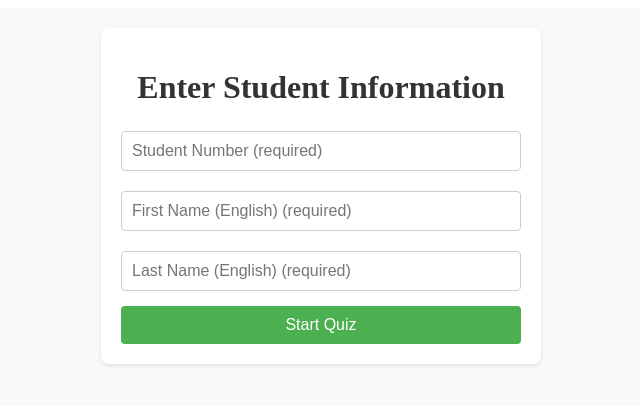
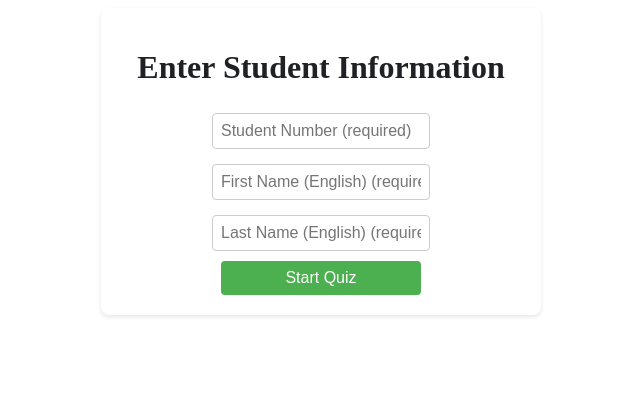
Before and after one commit to canadaclubjp/quiz-app, a React (Create React App) app: page / in a window 1280 px wide. Shown: the top 406 px of the page, without its empty margins (319-959 px from the left). Built offline with nearby package versions, Linux system fonts and the light colour scheme.

Commit message:
Update layout to single column with checkboxes on left, remove A/B/C/D labels

```diff
--- /dev/null
+++ b/src/QuizApp.css
@@ -0,0 +1,196 @@
+.quiz-container {
+  max-width: 800px;
+  margin: 0 auto;
+  padding: 20px;
+  display: flex;
+  flex-direction: column;
+  align-items: center;
+}
+
+.signin-container {
+  max-width: 400px;
+  margin: 0 auto;
+  padding: 20px;
+  display: flex;
+  flex-direction: column;
+  align-items: center;
+  background: white;
+  border-radius: 8px;
+  box-shadow: 0 2px 4px rgba(0, 0, 0, 0.1);
+}
+
+.signin-input {
+  margin-bottom: 10px;
+  width: 200px;
+  padding: 8px;
+  border-radius: 4px;
+  border: 1px solid #ccc;
+  font-size: 16px;
+}
+
+.signin-button {
+  width: 200px;
+  padding: 8px;
+  background-color: #4CAF50;
+  color: white;
+  border: none;
+  border-radius: 4px;
+  cursor: pointer;
+  font-size: 16px;
+}
+
+.question-block {
+  background: white;
+  border: 1px solid #ccc;
+  border-radius: 8px;
+  padding: 15px;
+  margin-bottom: 15px;
+  width: 100%;
+  max-width: 600px;
+  box-shadow: 0 2px 4px rgba(0, 0, 0, 0.1);
+  text-align: left; /* Ensure content starts from the left */
+}
+
+.choices {
+  display: flex;
+  flex-direction: column;
+  gap: 10px;
+  margin-top: 10px;
+}
+
+.choice-item {
+  display: flex;
+  align-items: center;
+  gap: 10px;
+}
+
+.choice-item input[type="checkbox"] {
+  margin: 0;
+}
+
+.choice-item label {
+  margin: 0;
+  font-size: 16px;
+}
+
+.text-input {
+  width: 100%;
+  padding: 8px;
+  border-radius: 4px;
+  border: 1px solid #ccc;
+  font-size: 16px;
+}
+
+.media {
+  max-width: 100%;
+  margin-top: 10px;
+}
+
+.timer {
+  margin-bottom: 20px;
+  font-size: 18px;
+  font-weight: bold;
+}
+
+.submit-button {
+  padding: 8px 16px;
+  background-color: #4CAF50;
+  color: white;
+  border: none;
+  border-radius: 4px;
+  cursor: pointer;
+  font-size: 16px;
+}
+
+.result {
+  text-align: center;
+}
+
+.error {
+  text-align: center;
+  color: red;
+  padding: 20px;
+}
+
+.loading {
+  text-align: center;
+  padding: 20px;
+}
+
+/* Responsive Design */
+@media (max-width: 768px) {
+  .quiz-container {
+    max-width: 100%;
+    padding: 10px;
+  }
+
+  .signin-container {
+    max-width: 100%;
+    padding: 10px;
+  }
+
+  .question-block {
+    padding: 10px;
+    margin-bottom: 10px;
+  }
+
+  .choices {
+    gap: 8px;
+  }
+
+  .choice-item label {
+    font-size: 14px;
+  }
+
+  .text-input {
+    font-size: 14px;
+  }
+
+  .signin-input {
+    width: 100%;
+    max-width: 300px;
+    font-size: 14px;
+  }
+
+  .signin-button {
+    width: 100%;
+    max-width: 300px;
+    font-size: 14px;
+  }
+
+  .submit-button {
+    width: 100%;
+    max-width: 300px;
+    font-size: 14px;
+  }
+
+  h1 {
+    font-size: 24px;
+  }
+
+  h3 {
+    font-size: 18px;
+  }
+}
+
+@media (max-width: 480px) {
+  .question-block {
+    padding: 8px;
+  }
+
+  .choice-item label {
+    font-size: 12px;
+  }
+
+  .text-input {
+    font-size: 12px;
+  }
+
+  h1 {
+    font-size: 20px;
+  }
+
+  h3 {
+    font-size: 16px;
+  }
+}
--- a/src/QuizApp.js
+++ b/src/QuizApp.js
@@ -1,5 +1,5 @@
 import React, { useState, useEffect } from "react";
-import axios from "axios";
+import './QuizApp.css';
 
 export default function QuizApp() {
     const [quiz, setQuiz] = useState(null);
@@ -33,25 +33,30 @@ export default function QuizApp() {
         }
         const url = `https://quiz-app-backend-jp.fly.dev/quiz/${parseInt(quizId)}?student_number=${studentNumber}&course_number=${courseNumber}`;
         try {
-            const response = await axios.get(url);
-            if (response.data.message === "You have already taken this quiz.") {
+            const response = await fetch(url);
+            if (!response.ok) {
+                const errorText = await response.text();
+                throw new Error(`HTTP error! status: ${response.status}, details: ${errorText}`);
+            }
+            const data = await response.json();
+            if (data.message === "You have already taken this quiz.") {
                 setSubmitted(true);
-                setScore(response.data.score);
-                setTotal(response.data.total);
+                setScore(data.score);
+                setTotal(data.total);
                 setIsStudentIdEntered(true);
                 setQuiz({ title: "Quiz Already Taken" });
                 return;
             }
-            setQuiz(response.data);
+            setQuiz(data);
             setIsStudentIdEntered(true);
             setError(null);
 
-            const hasAudioOrVideo = response.data.questions.some((q) => q.audio_url || q.video_url);
+            const hasAudioOrVideo = data.questions.some((q) => q.audio_url || q.video_url);
             const initialTime = hasAudioOrVideo ? 10 * 60 : 5 * 60;
             setTimeLeft(initialTime);
         } catch (err) {
             console.error("Error fetching quiz:", err);
-            setError(err.response?.data?.detail || err.message);
+            setError(err.message);
         }
     };
 
@@ -71,7 +76,7 @@ export default function QuizApp() {
     };
 
     const handleCheckbox = (questionId, value) => {
-        const cleanValue = value.includes(": ") ? value.split(": ")[1].trim() : value.trim();
+        const cleanValue = value.trim();
         console.log(`Q${questionId} - Checkbox: Raw=${value}, Clean=${cleanValue}`);
         setAnswers((prev) => {
             const currentAnswers = Array.isArray(prev[questionId]) ? prev[questionId] : [];
@@ -89,25 +94,36 @@ export default function QuizApp() {
             return;
         }
         const submitUrl = `https://quiz-app-backend-jp.fly.dev/submit_quiz/${parseInt(quizId)}`;
+        const formattedAnswers = {};
+        Object.keys(answers).forEach((qId) => {
+            formattedAnswers[qId] = answers[qId];
+        });
         const submission = {
             student_number: studentNumber,
             first_name_english: firstNameEnglish,
             last_name_english: lastNameEnglish,
             course_number: courseNumber,
-            answers: Object.keys(answers).reduce((acc, qId) => {
-                acc[qId] = answers[qId];
-                return acc;
-            }, {})
+            answers: formattedAnswers
         };
+        console.log("Submitting:", submission);
         try {
-            const response = await axios.post(submitUrl, submission);
-            setScore(response.data.score);
-            setTotal(response.data.total);
+            const response = await fetch(submitUrl, {
+                method: "POST",
+                headers: { "Content-Type": "application/json" },
+                body: JSON.stringify(submission)
+            });
+            if (!response.ok) {
+                const errorText = await response.text();
+                throw new Error(`HTTP error! status: ${response.status}, details: ${errorText}`);
+            }
+            const result = await response.json();
+            setScore(result.score);
+            setTotal(result.total);
             setSubmitted(true);
             setError(null);
         } catch (err) {
             console.error("Error submitting quiz:", err);
-            setError(err.response?.data?.detail || err.message);
+            setError(err.message);
         }
     };
 
@@ -125,28 +141,19 @@ export default function QuizApp() {
         return url;
     };
 
-    if (error) return <div style={{ textAlign: "center", color: "red", padding: "20px" }}>Error: {error}</div>;
+    if (error) return <div className="error">Error: {error}</div>;
 
     if (!isStudentIdEntered) {
         return (
-            <div style={{ display: "flex", flexDirection: "column", alignItems: "center", padding: "20px", minHeight: "100vh", backgroundColor: "#f9f9f9" }}>
-                <div style={{ backgroundColor: "#fff", padding: "20px", borderRadius: "8px", boxShadow: "0 2px 4px rgba(0,0,0,0.1)", width: "100%", maxWidth: "400px" }}>
-                    <h1 style={{ marginBottom: "20px", textAlign: "center", color: "#333" }}>Enter Student Information</h1>
+            <div className="signin-container">
+                <h1>Enter Student Information</h1>
                 <input
                     type="text"
                     placeholder="Student Number (required)"
                     value={studentNumber}
                     onChange={(e) => setStudentNumber(e.target.value)}
                     required
-                        style={{
-                            marginBottom: "15px",
-                            width: "100%",
-                            padding: "10px",
-                            borderRadius: "4px",
-                            border: "1px solid #ccc",
-                            fontSize: "16px",
-                            boxSizing: "border-box",
-                        }}
+                    className="signin-input"
                 />
                 <input
                     type="text"
@@ -154,15 +161,7 @@ export default function QuizApp() {
                     value={firstNameEnglish}
                     onChange={(e) => setFirstNameEnglish(e.target.value)}
                     required
-                        style={{
-                            marginBottom: "15px",
-                            width: "100%",
-                            padding: "10px",
-                            borderRadius: "4px",
-                            border: "1px solid #ccc",
-                            fontSize: "16px",
-                            boxSizing: "border-box",
-                        }}
+                    className="signin-input"
                 />
                 <input
                     type="text"
@@ -170,91 +169,56 @@ export default function QuizApp() {
                     value={lastNameEnglish}
                     onChange={(e) => setLastNameEnglish(e.target.value)}
                     required
-                        style={{
-                            marginBottom: "15px",
-                            width: "100%",
-                            padding: "10px",
-                            borderRadius: "4px",
-                            border: "1px solid #ccc",
-                            fontSize: "16px",
-                            boxSizing: "border-box",
-                        }}
+                    className="signin-input"
                 />
-                    <button
-                        onClick={fetchQuiz}
-                        style={{
-                            width: "100%",
-                            padding: "10px",
-                            backgroundColor: "#4CAF50",
-                            color: "white",
-                            border: "none",
-                            borderRadius: "4px",
-                            cursor: "pointer",
-                            fontSize: "16px",
-                        }}
-                    >
-                        Start Quiz
-                    </button>
-                </div>
+                <button onClick={fetchQuiz} className="signin-button">Start Quiz</button>
             </div>
         );
     }
 
-    if (!quiz) return <div style={{ textAlign: "center", padding: "20px" }}>Loading...</div>;
+    if (!quiz) return <div className="loading">Loading...</div>;
 
     return (
-        <div style={{ display: "flex", flexDirection: "column", alignItems: "center", padding: "20px", minHeight: "100vh", backgroundColor: "#f9f9f9" }}>
-            <h1 style={{ marginBottom: "20px", textAlign: "center", color: "#333" }}>{quiz.title}</h1>
+        <div className="quiz-container">
+            <h1>{quiz.title}</h1>
             {!submitted ? (
                 <>
-                    <div style={{ marginBottom: "20px", fontSize: "18px", fontWeight: "bold", color: "#555" }}>
+                    <div className="timer">
                         Time Left: {formatTime(timeLeft)}
                     </div>
                     {quiz.questions.map((q) => (
-                        <div
-                            key={q.id}
-                            style={{
-                                backgroundColor: "#fff",
-                                padding: "20px",
-                                marginBottom: "15px",
-                                width: "100%",
-                                maxWidth: "600px",
-                                borderRadius: "8px",
-                                boxShadow: "0 2px 4px rgba(0,0,0,0.1)",
-                            }}
-                        >
-                            <h3 style={{ marginBottom: "15px", color: "#333" }}>{q.question_text}</h3>
+                        <div key={q.id} className="question-block">
+                            <h3>{q.question_text}</h3>
                             {q.image_url && (
                                 <img
                                     src={
                                         q.image_url.includes("drive.google.com")
-                                            ? getDirectGoogleDriveUrl(q.image_url)
+                                            ? `https://quiz-app-backend-jp.fly.dev/proxy_media/?url=${encodeURIComponent(q.image_url)}`
                                             : q.image_url
                                     }
                                     alt="Question media"
-                                    style={{ maxWidth: "100%", borderRadius: "4px", marginBottom: "15px" }}
+                                    className="media"
                                 />
                             )}
                             {q.audio_url && (
-                                <audio controls style={{ width: "100%", marginBottom: "15px" }}>
+                                <audio
+                                    controls
+                                    onError={(e) => console.error("Audio element error:", e.target.error)}
+                                >
                                     <source
-                                        src={
-                                            q.audio_url.includes("drive.google.com")
-                                                ? getDirectGoogleDriveUrl(q.audio_url)
-                                                : q.audio_url
-                                        }
+                                        src={`https://quiz-app-backend-jp.fly.dev/proxy_media/?url=${encodeURIComponent(q.audio_url)}`}
                                         type="audio/mpeg"
                                     />
                                     Your browser does not support the audio element.
                                 </audio>
                             )}
                             {q.video_url && (
-                                <video controls style={{ maxWidth: "100%", borderRadius: "4px", marginBottom: "15px" }}>
+                                <video controls className="media">
                                     <source
                                         src={
                                             q.video_url.includes("catbox.moe")
                                                 ? q.video_url
-                                                : getDirectGoogleDriveUrl(q.video_url)
+                                                : `https://quiz-app-backend-jp.fly.dev/proxy_media/?url=${encodeURIComponent(q.video_url)}`
                                         }
                                     />
                                     Your browser does not support the video element.
@@ -265,66 +229,36 @@ export default function QuizApp() {
                                     type="text"
                                     value={answers[q.id] || ""}
                                     onChange={(e) => handleTextInput(q.id, e.target.value)}
-                                    style={{
-                                        width: "100%",
-                                        padding: "10px",
-                                        borderRadius: "4px",
-                                        border: "1px solid #ccc",
-                                        fontSize: "16px",
-                                        boxSizing: "border-box",
-                                        marginBottom: "15px",
-                                    }}
+                                    className="text-input"
                                 />
                             ) : (
-                                <div style={{ display: "flex", flexDirection: "column", alignItems: "flex-start" }}>
+                                <div className="choices">
                                     {q.options.map((opt, index) => {
-                                        const cleanOpt = opt.includes(": ") ? opt.split(": ")[1].trim() : opt.trim();
+                                        const cleanValue = opt.trim();
                                         return (
-                                            <label
-                                                key={index}
-                                                style={{
-                                                    display: "flex",
-                                                    alignItems: "center",
-                                                    margin: "8px 0",
-                                                    width: "100%",
-                                                }}
-                                            >
+                                            <div key={index} className="choice-item">
                                                 <input
                                                     type="checkbox"
-                                                    checked={answers[q.id]?.includes(cleanOpt) || false}
+                                                    id={`option-${q.id}-${index}`}
+                                                    checked={answers[q.id]?.includes(cleanValue) || false}
                                                     onChange={() => handleCheckbox(q.id, opt)}
-                                                    style={{ marginRight: "10px", flexShrink: "0" }}
                                                 />
-                                                <span style={{ flexGrow: "1", fontSize: "16px", color: "#333" }}>{opt}</span>
+                                                <label htmlFor={`option-${q.id}-${index}`}>
+                                                    {cleanValue}
                                                 </label>
+                                            </div>
                                         );
                                     })}
                                 </div>
                             )}
                         </div>
                     ))}
-                    <button
-                        onClick={submitQuiz}
-                        style={{
-                            padding: "10px 20px",
-                            backgroundColor: "#4CAF50",
-                            color: "white",
-                            border: "none",
-                            borderRadius: "4px",
-                            cursor: "pointer",
-                            fontSize: "16px",
-                            marginTop: "20px",
-                        }}
-                    >
-                        Submit Quiz
-                    </button>
+                    <button onClick={submitQuiz} className="submit-button">Submit Quiz</button>
                 </>
             ) : (
-                <div style={{ textAlign: "center", backgroundColor: "#fff", padding: "20px", borderRadius: "8px", boxShadow: "0 2px 4px rgba(0,0,0,0.1)" }}>
-                    <h2 style={{ color: "#333" }}>Quiz Submitted!</h2>
-                    <p style={{ fontSize: "16px", color: "#555" }}>
-                        Your score: {score}/{total}
-                    </p>
+                <div className="result">
+                    <h2>Quiz Submitted!</h2>
+                    <p>Your score: {score}/{total}</p>
                 </div>
             )}
         </div>
```
Lines whose indentation alone changed are shown as unchanged.
